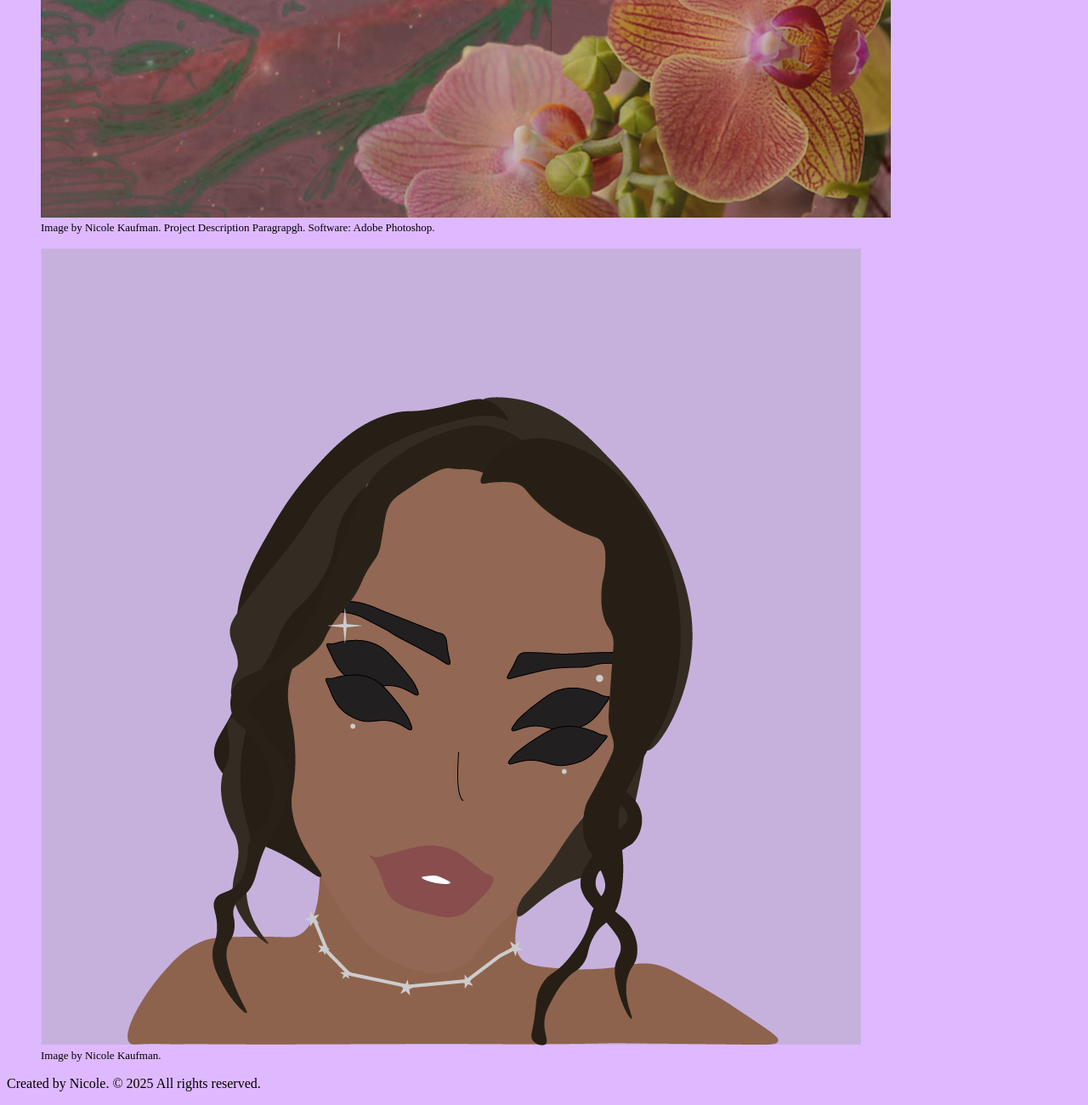
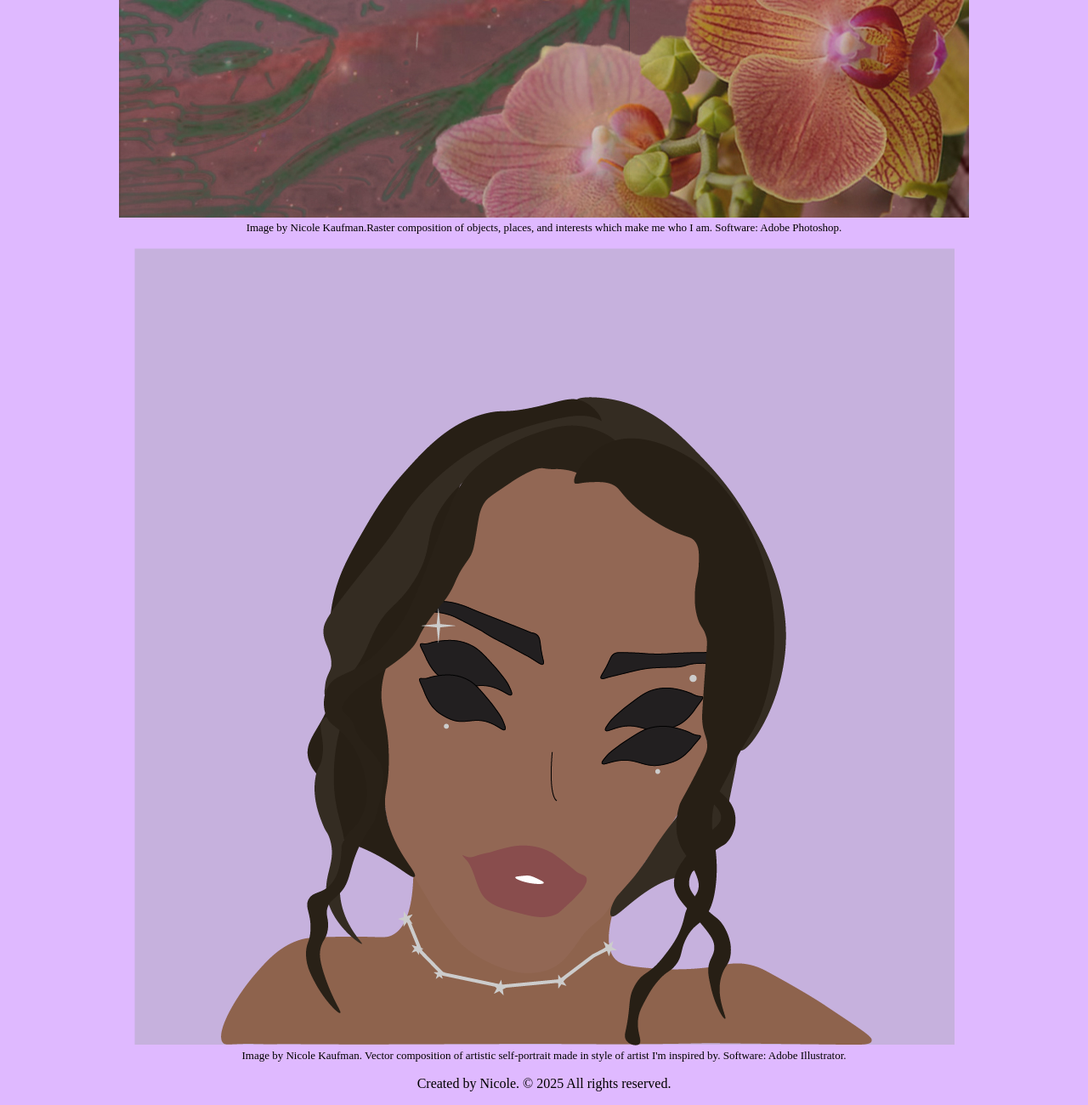
Before and after one commit to nicolekaufman/Nicole-s-Portfolio, a plain HTML site: page images.html in a window 1280 px wide. Shown: the part 911-2211 px from the top of the page at 85% size. Drawn offline with Linux system fonts and the light colour scheme.

Commit message:
Changed page alignments and added index photo

```diff
--- a/images.html
+++ b/images.html
@@ -26,14 +26,14 @@
                 <img
                     src="images/ImageProject.jpg"
                     alt="composite image of sunset over mountain with galaxy overlay, half face drawing overlay, and orchid overlay." />
-                <figcaption>Image by Nicole Kaufman. Project Description Paragrapgh.  Software: Adobe Photoshop.</figcaption>
+                <figcaption>Image by Nicole Kaufman.Raster composition of objects, places, and interests which make me who I am.  Software: Adobe Photoshop.</figcaption>
             </figure>
 
             <figure>
                 <img
                     src="images/Nicole.VectorSelfPortrait.Final.MMP100.png"
                     alt="four eye vector self portrait image" />
-                <figcaption>Image by Nicole Kaufman.</figcaption>
+                <figcaption>Image by Nicole Kaufman. Vector composition of artistic self-portrait made in style of artist I'm inspired by.  Software: Adobe Illustrator.</figcaption>
             </figure>
         </main>
 
--- a/style.css
+++ b/style.css
@@ -11,8 +11,10 @@ h1 {
 		Courier New,
 		monospace;
 }
+/****Font size*****/
 html {
 	font-size: 100%;
+	text-align: center;
 }
 p {
 	font-size: medium;
@@ -20,10 +22,11 @@ p {
 figcaption {
 	font-size: small;
 }
+figure{text-align: center}
 footer {
 	font-size: smaller;
 }
-
+/****font color*****/
 h1 {
 	color: #4d43ba;
 }
```
Also changed, not shown: audio.html (+2 -0 lines), index.html (+3 -0 lines), images/phoenixpic.jpeg (added).
